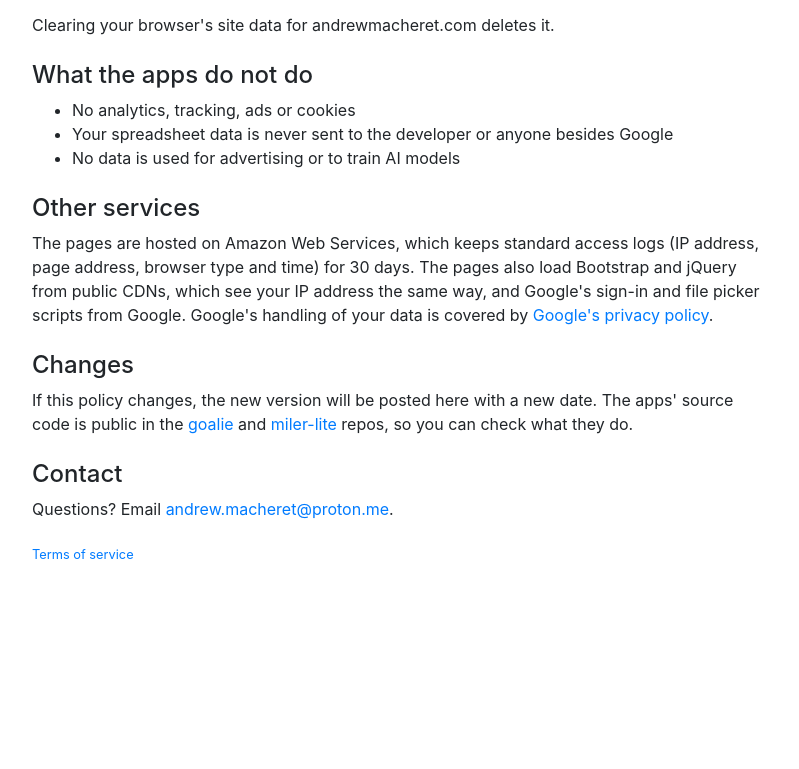
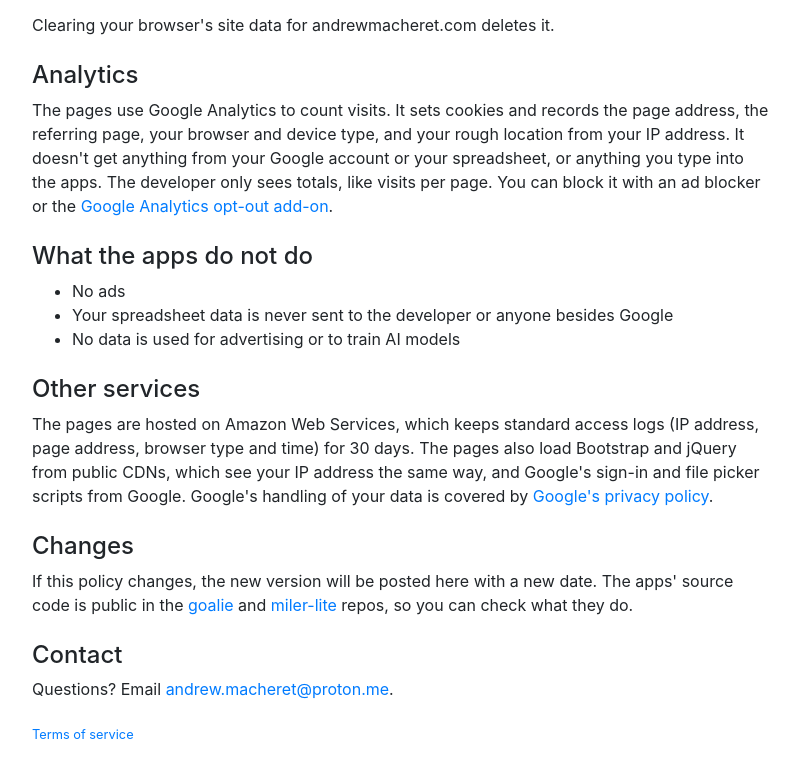
Before and after one commit to andrewmacheret/goalie, a plain HTML site: page www/privacy.html in a window 1280 px wide. Shown: the part 969-1738 px from the top of the page, without its empty margins (239-1038 px from the left). Before the commit the page ends 1557 px from the top, so only its background shows below. Drawn offline with nearby package versions, Linux system fonts and the light colour scheme.

Commit message:
Add Google Analytics and describe it in the privacy policy

```diff
--- a/www/privacy.html
+++ b/www/privacy.html
@@ -2,6 +2,7 @@
 <html lang="en">
   <head>
     <title>Privacy policy - Goalie and Miler Lite</title>
+    <script async src="https://andrewmacheret.com/analytics.js"></script>
     <meta charset="utf-8">
     <meta name="viewport" content="width=device-width, initial-scale=1, shrink-to-fit=no">
     <meta name="description" content="Privacy policy for Goalie and Miler Lite, the Daily Tracking apps that read and write your own Google Sheet.">
@@ -40,9 +41,12 @@
       </ul>
       <p>Clearing your browser's site data for andrewmacheret.com deletes it.</p>
 
+      <h2 class="h4 mt-4">Analytics</h2>
+      <p>The pages use Google Analytics to count visits. It sets cookies and records the page address, the referring page, your browser and device type, and your rough location from your IP address. It doesn't get anything from your Google account or your spreadsheet, or anything you type into the apps. The developer only sees totals, like visits per page. You can block it with an ad blocker or the <a href="https://tools.google.com/dlpage/gaoptout">Google Analytics opt-out add-on</a>.</p>
+
       <h2 class="h4 mt-4">What the apps do not do</h2>
       <ul>
-        <li>No analytics, tracking, ads or cookies</li>
+        <li>No ads</li>
         <li>Your spreadsheet data is never sent to the developer or anyone besides Google</li>
         <li>No data is used for advertising or to train AI models</li>
       </ul>
```
Also changed, not shown: www/about.html (+1 -0 lines), www/index.html (+3 -0 lines), www/terms.html (+1 -0 lines).
